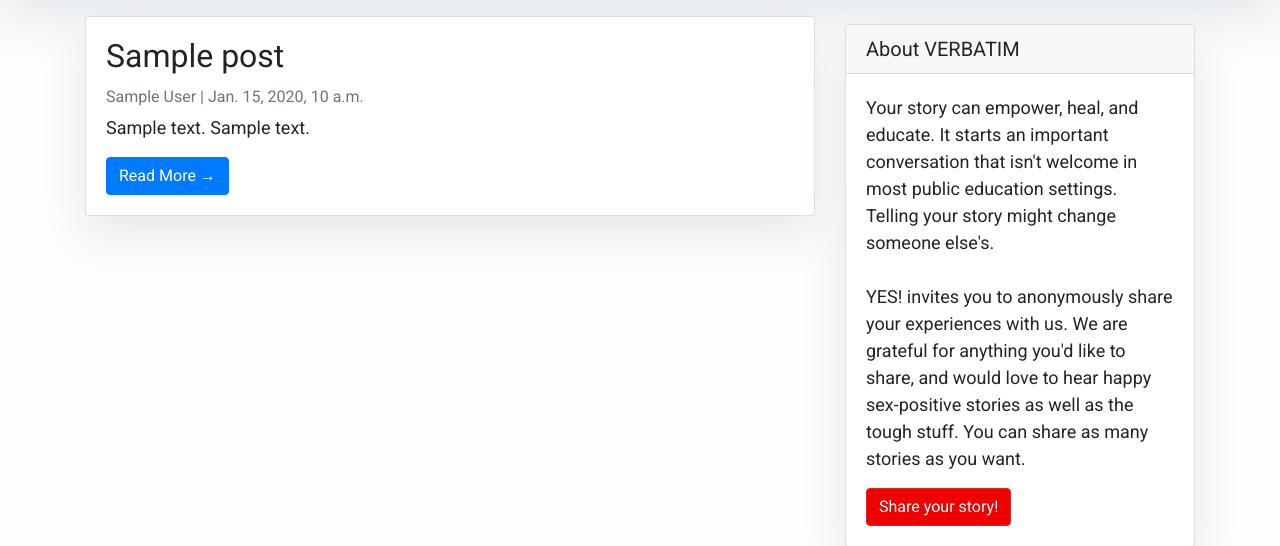
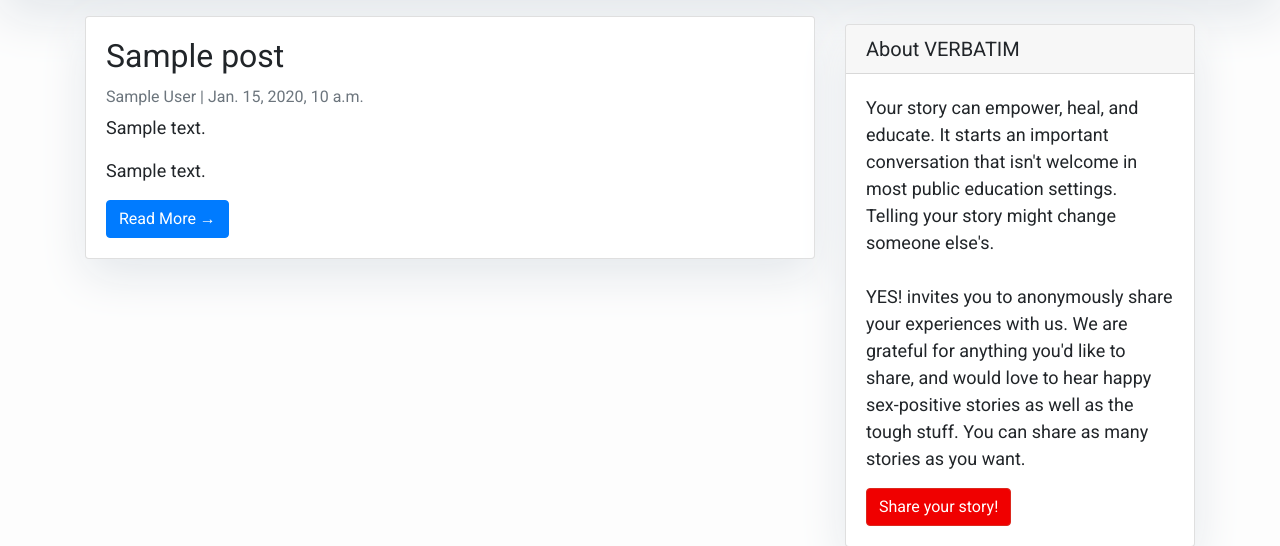
Before and after one commit to nataliesmyth/verbatim, a Django app: template verbatim/templates/index.html in a window 1280 px wide. Shown: the part 278-824 px from the top of the page. Run offline with Django 3.2, Linux system fonts and the light colour scheme; the template is opened without the code that fills it: most values are stand-ins (such as "Sample title", 1, 10 or a date in 2020); some libraries are stand-ins or nearby versions.

Commit message:
content snippet errors

```diff
--- a/verbatim/templates/index.html
+++ b/verbatim/templates/index.html
@@ -41,9 +41,9 @@
                 <div class="card-body">
                     <h2 class="card-title">{{ post.title }}</h2>
                     <p class="card-text text-muted h6">{{ post.author }} | {{ post.created_on}} </p>
+                    <p class="card-text ">{{ post.content | safe }}</p>
 
-                    <!-- code below required for html to be interpreted properly -->
-                    <p class="card-text">{{ post.content|safe }} {{post.content|slice:":200" }}</p>
+                    <p class="card-text">{{post.content|slice:":200" }}</p>
                     <!-- <p class="card-text">{{post.content|safe }}</p> -->
                     <a href="{% url 'post_detail' post.slug  %}" class="btn btn-primary">Read More &rarr;</a>
                 </div>
```
